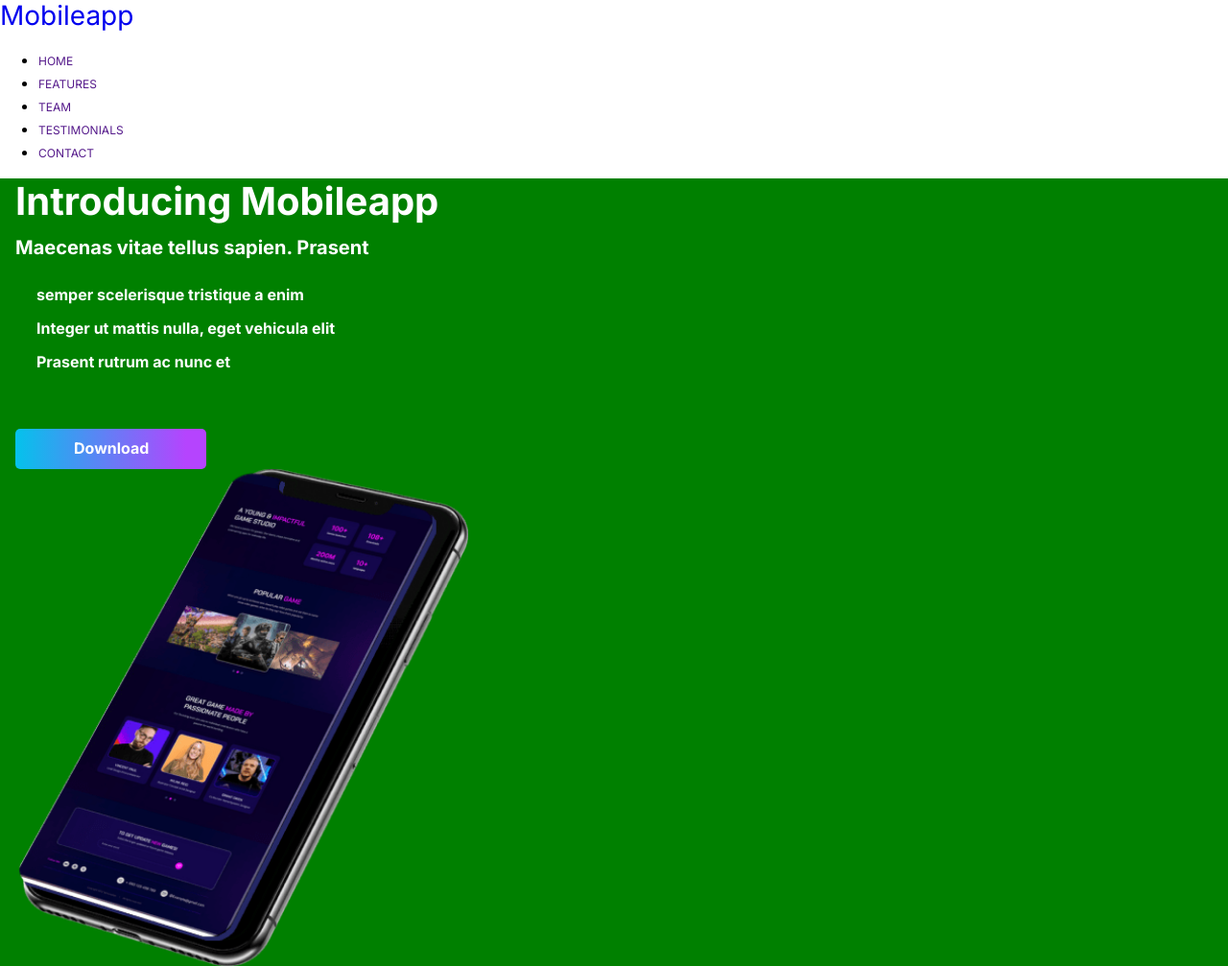
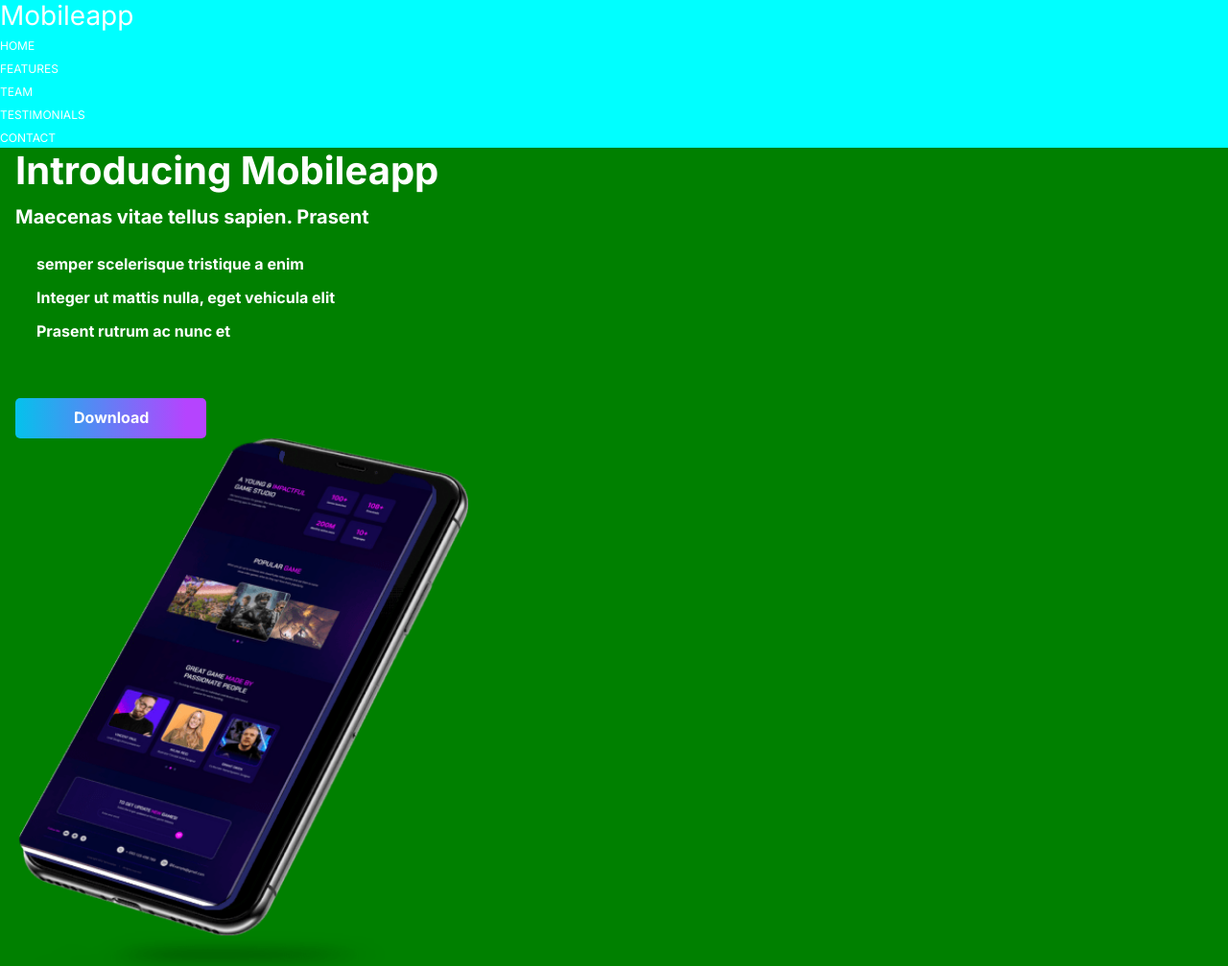
Before and after one commit to PavloLysiuk/team_project_1, a plain HTML site: page index.html in a window 1280 px wide. Shown: the top 1007 px of the page at 96% size. Drawn offline with nearby package versions, Linux system fonts and the light colour scheme.

Commit message:
Small edit HTML/CSS

```diff
--- a/css/styles.css
+++ b/css/styles.css
@@ -1,19 +1,17 @@
 :root {
-  --body-background-color: #ffffff;
-  --text-color: #000000;
-  --secondary-text-color: #fff;
+  --main-black-color: #000000;
+  --secondary-white-color: #ffffff;
   --button-gradient: linear-gradient(90.03deg, #00c5eb -1.97%, #b544fe 89.43%);
   --hero-button-hover-color: #06071b;
-  --hero-text-color: #ffffff;
 }
 
 body {
   font-family: 'Inter', sans-serif;
-  color: var(--text-color);
+  color: var(--main-black-color);
   font-size: 16px;
   line-height: 1.5;
   font-style: normal;
-  background-color: var(--body-background-color);
+  background-color: var(--secondary-white-color);
 }
 
 /* UTILITIES */
@@ -50,54 +48,22 @@ img {
   font-size: 28px;
   line-height: 1.2;
   text-decoration: none;
+
+  color: var(--secondary-white-color);
 }
 
-.home {
-  font-family: 'Inter';
-  font-style: normal;
-  font-weight: 400;
-  font-size: 12px;
-  line-height: 15px;
-  text-decoration: 0;
+.header {
+  background-color: aqua;
 }
 
-.features {
-  font-family: 'Inter';
-  font-style: normal;
-  font-weight: 400;
+.nav-link {
   font-size: 12px;
-  line-height: 15px;
-  text-decoration: 0;
+  line-height: 1.25;
+
+  color: var(--secondary-white-color);
 }
 
-.team {
-  font-family: 'Inter';
-  font-style: normal;
-  font-weight: 400;
-  font-size: 12px;
-  line-height: 15px;
-  text-decoration: 0;
-}
-
-.testimonials {
-  font-family: 'Inter';
-  font-style: normal;
-  font-weight: 400;
-  font-size: 12px;
-  line-height: 15px;
-  text-decoration: 0;
-}
-
-.contact {
-  font-family: 'Inter';
-  font-style: normal;
-  font-weight: 400;
-  font-size: 12px;
-  line-height: 15px;
-  text-decoration: 0;
-}
 /* END HEADER */
-
 /*-- HERO --*/
 
 .hero-title {
@@ -107,7 +73,7 @@ img {
   font-size: 40px;
   line-height: 1.2;
 
-  color: var(--hero-text-color);
+  color: var(--secondary-white-color);
 }
 
 .hero-subtitle {
@@ -117,7 +83,7 @@ img {
   font-size: 20px;
   line-height: 24px;
 
-  color: var(--hero-text-color);
+  color: var(--secondary-white-color);
 }
 
 .hero-list .item {
@@ -127,7 +93,7 @@ img {
   font-weight: 700;
 
   line-height: 1.19;
-  color: var(--hero-text-color);
+  color: var(--secondary-white-color);
 }
 
 .hero-list .item:last-child {
@@ -144,7 +110,7 @@ img {
   font-size: 16px;
   line-height: 1.19;
 
-  color: var(--hero-text-color);
+  color: var(--secondary-white-color);
   background: var(--button-gradient);
   border: none;
   border-radius: 5px;
@@ -160,7 +126,6 @@ img {
 }
 
 /* END HERO */
-
 /* WATCH THE VIDEO */
 
 .video-list {
@@ -168,26 +133,24 @@ img {
 }
 
 .video-title {
-    font-style: normal;
-    font-weight: 700;
-    font-size: 24px;
-    line-height: 1.2;
+  font-size: 24px;
+  line-height: 1.2;
 
-    color: #FFFFFF;
+  color: var(--secondary-white-color);
 }
 
 .video-text {
-    font-weight: 500;
-    font-size: 16px;
-    line-height: 19px;
+  font-weight: 500;
+  font-size: 16px;
+  line-height: 1.9;
 
-    color: #FFFFFF;
+  color: var(--secondary-white-color);
 }
 
+/* END WATCH THE VIDEO */
 /* OUR TEAM */
 
 .team-title {
-  font-weight: 700;
   font-size: 24px;
   line-height: 1.2;
   text-align: center;
@@ -206,7 +169,7 @@ img {
       rgba(0, 197, 235, 0.5) -13.66%,
       rgba(181, 68, 254, 0.5) 104.34%
     ),
-    #06071b;
+    var(--hero-button-hover-color);
   border-radius: 15px;
 }
 
@@ -216,11 +179,10 @@ img {
 
 .card-title {
   margin: 20px 0 0 0;
-  font-weight: 700;
   font-size: 18px;
   line-height: 1.2;
   text-align: center;
-  color: var(--secondary-text-color);
+  color: var(--secondary-white-color);
 }
 
 .card-text {
@@ -228,7 +190,7 @@ img {
   font-size: 14px;
   line-height: 2;
   text-align: center;
-  color: var(--secondary-text-color);
+  color: var(--secondary-white-color);
 }
 
 /* END OUR TEAM */
--- a/index.html
+++ b/index.html
@@ -26,20 +26,20 @@
   <body>
     <!-- HEADER -->
 
-    <header>
+    <header class="header">
       <a class="logo" href="/index.html">Mobileapp</a>
 
       <nav>
-        <ul>
-          <li><a class="home" href="">HOME</a></li>
+        <ul class="nav-list list">
+          <li class="nav-item"><a class="nav-link link" href="">HOME</a></li>
 
-          <li><a class="features" href="">FEATURES</a></li>
+          <li class="nav-item"><a class="nav-link link" href="">FEATURES</a></li>
 
-          <li><a class="team" href="">TEAM</a></li>
+          <li class="nav-item"><a class="nav-link link" href="">TEAM</a></li>
 
-          <li><a class="testimonials" href="">TESTIMONIALS</a></li>
+          <li class="nav-item"><a class="nav-link link" href="">TESTIMONIALS</a></li>
 
-          <li><a class="contact" href="">CONTACT</a></li>
+          <li class="nav-item"><a class="nav-link link" href="">CONTACT</a></li>
         </ul>
       </nav>
     </header>
```
